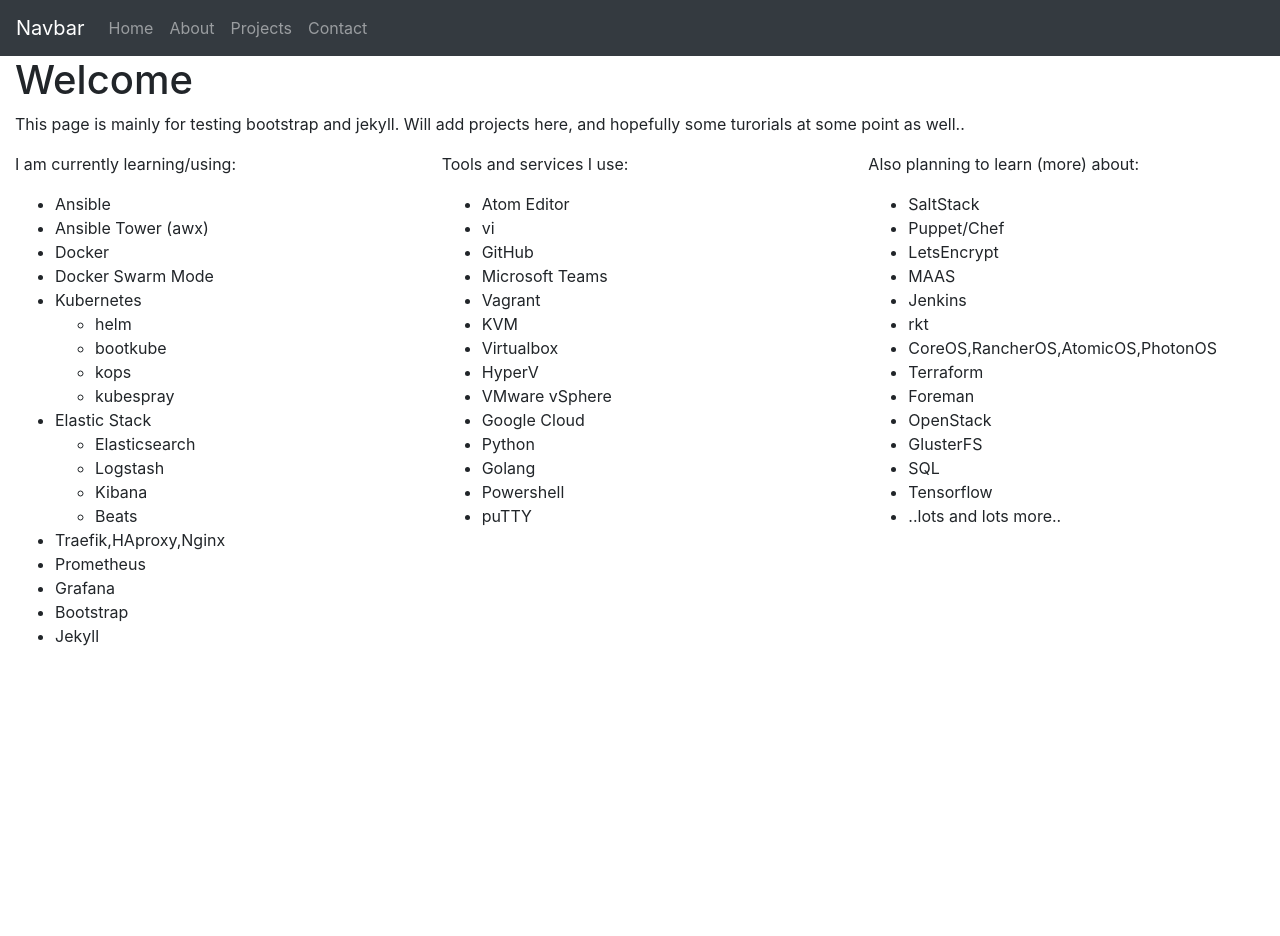
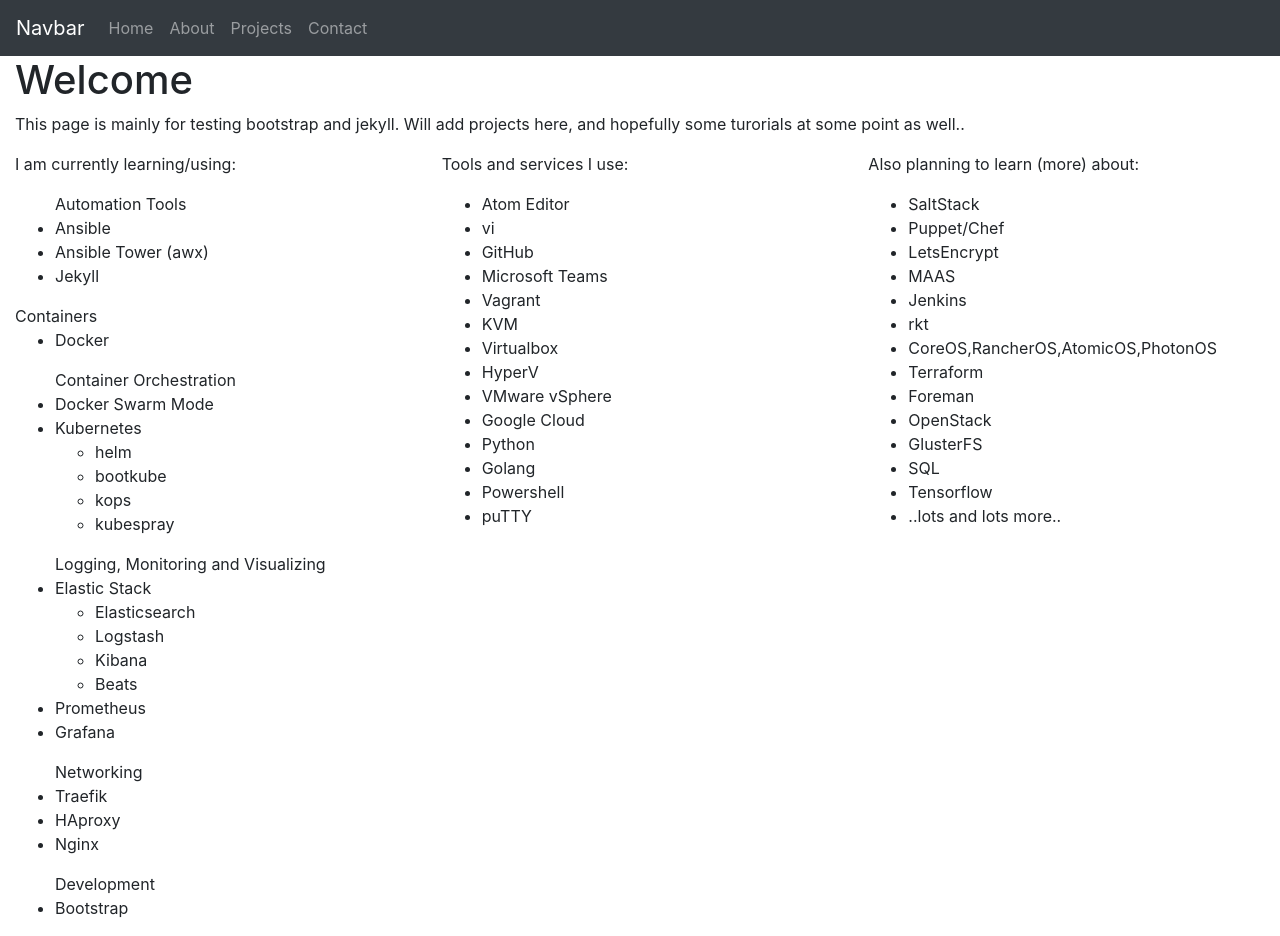
Before and after one commit to kds-rune/kds-rune.github.io, a Jekyll site: the page built from index.html, in a window 1280 px wide. Built offline with Jekyll 4.4.1, drawn with Linux system fonts in a browser that asks for light colours; nearby versions of some CDN libraries; before the commit the page ends 900 px from its top, so only the background shows below that.

Commit message:
Update index.html

```diff
--- a/index.html
+++ b/index.html
@@ -25,10 +25,16 @@
     <div class="col-sm justify-content-left">
       <p>
         I am currently learning/using:
-      <ul>
+        <ul>Automation Tools
           <li>Ansible</li>
           <li>Ansible Tower (awx)</li>
+          <li>Jekyll</li>
+        </ul>
+        Containers
+        <ul>
           <li>Docker</li>
+        </ul>
+        <ul>Container Orchestration
           <li>Docker Swarm Mode</li>
           <li>Kubernetes</li>
             <ul>
@@ -37,6 +43,8 @@
               <li>kops</li>
               <li>kubespray</li>
             </ul>
+        </ul>
+        <ul>Logging, Monitoring and Visualizing
           <li>Elastic Stack</li>
             <ul>
               <li>Elasticsearch</li>
@@ -44,12 +52,18 @@
               <li>Kibana</li>
               <li>Beats</li>
             </ul>
-        <li>Traefik,HAproxy,Nginx</li>
           <li>Prometheus</li>
           <li>Grafana</li>
+        </ul>
+        <ul>Networking
+          <li>Traefik</li>
+          <li>HAproxy</li>
+          <li>Nginx</li>
+        </ul>
+        <ul>Development
           <li>Bootstrap</li>
-        <li>Jekyll</li>
         </ul>
+      </p>
     <!-- END: Content COL 1 -->
     </div>
 
@@ -97,6 +111,7 @@
           <li>Tensorflow</li>
           <li>..lots and lots more..</li>
         </ul>
+      </p>
     </div>
     <!-- END: Content COL 3 -->
   <!-- END: Content ROW 1 -->
```
Lines whose indentation alone changed are shown as unchanged.
